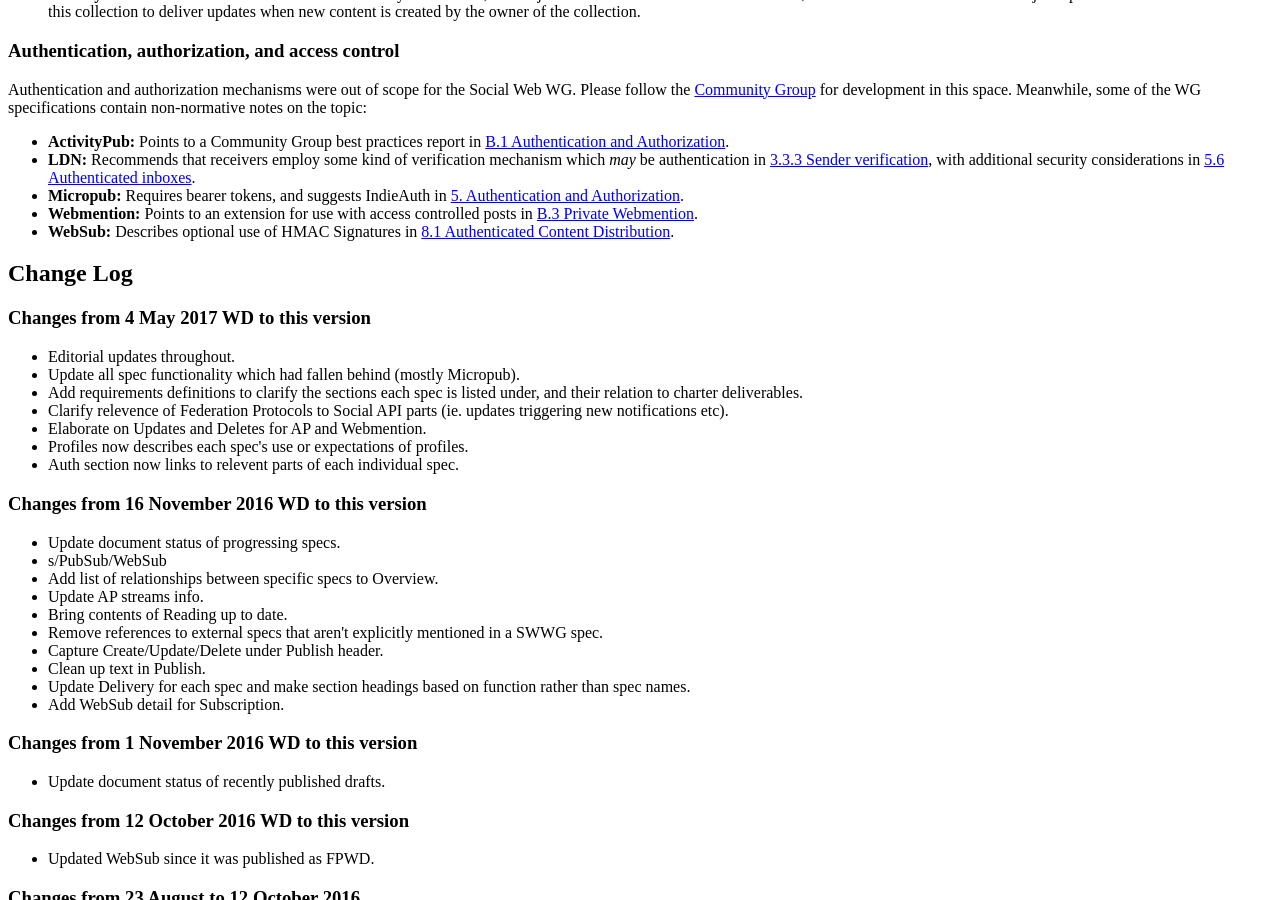
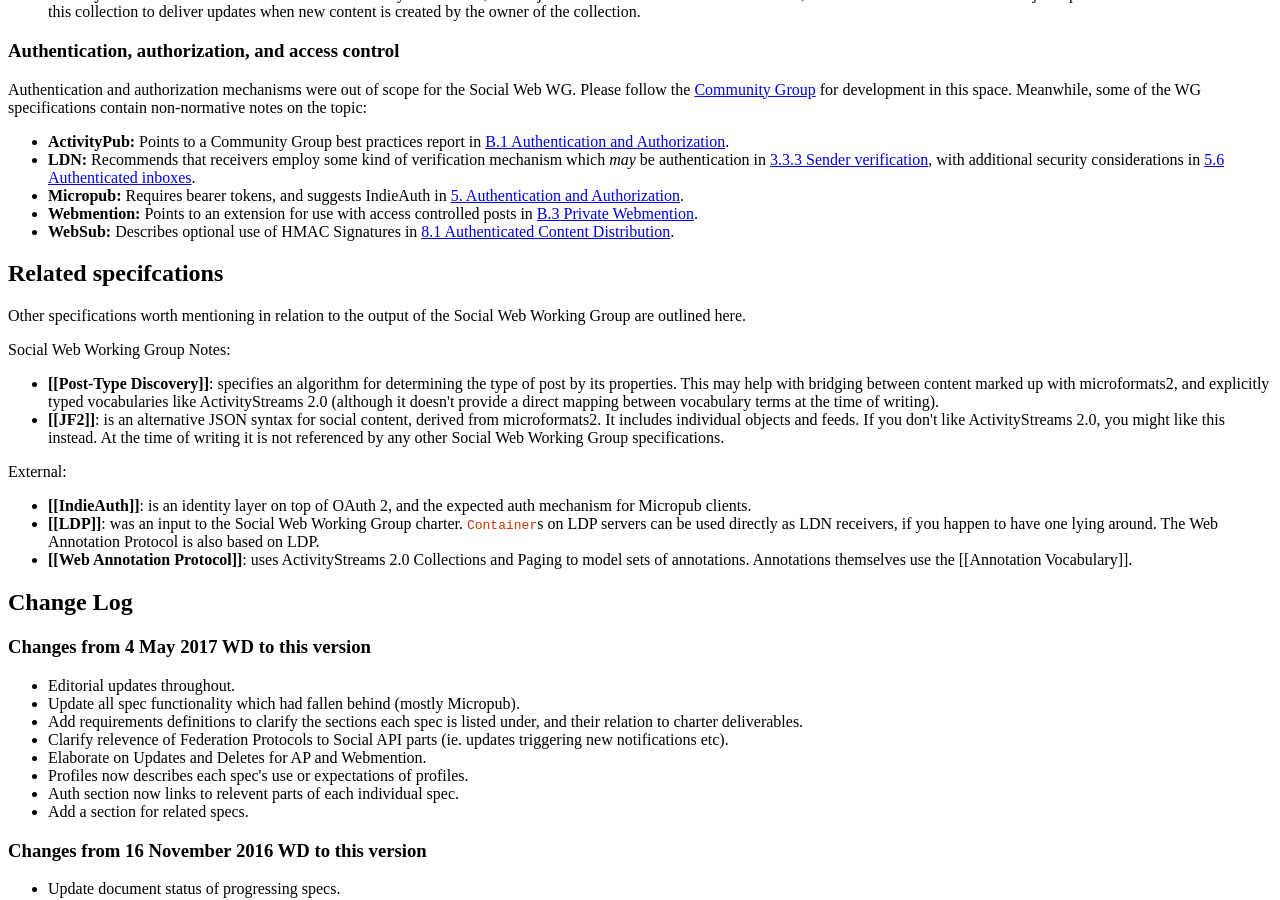
Before and after one commit to w3c-social/social-web-protocols, a Jekyll site: the page index.html, which Jekyll copies as it is, in a window 1280 px wide and 900 px high, scrolled down 10361 px. Built offline with Jekyll 4.4.1, drawn with Linux system fonts in a browser that asks for light colours.

Commit message:
Related specs. Fixes #54

```diff
--- a/index.html
+++ b/index.html
@@ -1009,6 +1009,30 @@
       </section>
     </section>
 
+    <section id="related-specs">
+
+      <h2>Related specifcations</h2>
+
+      <p>Other specifications worth mentioning in relation to the output of the Social Web Working Group are outlined here.</p>
+
+      <p>Social Web Working Group Notes:</p>
+
+      <ul>
+        <li><strong>[[Post-Type Discovery]]</strong>: specifies an algorithm for determining the type of post by its properties. This may help with bridging between content marked up with microformats2, and explicitly typed vocabularies like ActivityStreams 2.0 (although it doesn't provide a direct mapping between vocabulary terms at the time of writing).</li>
+
+        <li><strong>[[JF2]]</strong>: is an alternative JSON syntax for social content, derived from microformats2. It includes individual objects and feeds. If you don't like ActivityStreams 2.0, you might like this instead. At the time of writing it is not referenced by any other Social Web Working Group specifications.</li>
+      </ul>
+
+      <p>External:</p>
+
+      <ul>
+        <li><strong>[[IndieAuth]]</strong>: is an identity layer on top of OAuth 2, and the expected auth mechanism for Micropub clients.</li>
+        <li><strong>[[LDP]]</strong>: was an input to the Social Web Working Group charter. <code>Container</code>s on LDP servers can be used directly as LDN receivers, if you happen to have one lying around. The Web Annotation Protocol is also based on LDP.</li>
+        <li><strong>[[Web Annotation Protocol]]</strong>: uses ActivityStreams 2.0 Collections and Paging to model sets of annotations. Annotations themselves use the [[Annotation Vocabulary]].</li>
+      </ul>
+
+    </section>
+
     <section id="change-log" class="appendix information">
       <h2>Change Log</h2>
 
@@ -1022,6 +1046,7 @@
         <li>Elaborate on Updates and Deletes for AP and Webmention.</li>
         <li>Profiles now describes each spec's use or expectations of profiles.</li>
         <li>Auth section now links to relevent parts of each individual spec.</li>
+        <li>Add a section for related specs.</li>
       </ul>
       </section>
 
```
